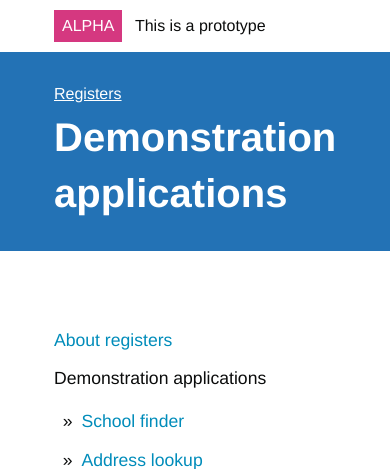
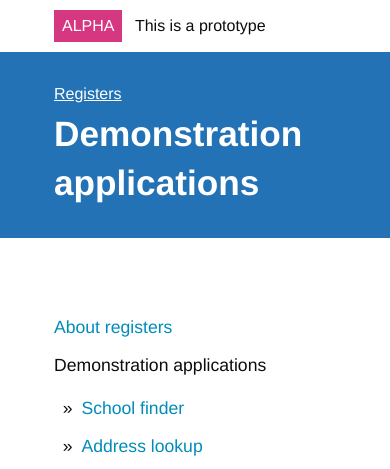
Before and after one commit to openregister/www, a Flask app: page /demo in a window 390 px wide. Shown: the top 469 px of the page. Run offline with Flask 2, Linux system fonts and the light colour scheme.

Commit message:
reduce h1 size demo page

```diff
--- a/static/css/main.css
+++ b/static/css/main.css
@@ -169,7 +169,7 @@ code.shell {
 @media only screen and (max-width: 40em) {
 
   .header-wrapper h1 {
-    font-size: 2.5rem;
+    font-size: 2.2rem;
   }
 
 }
```
